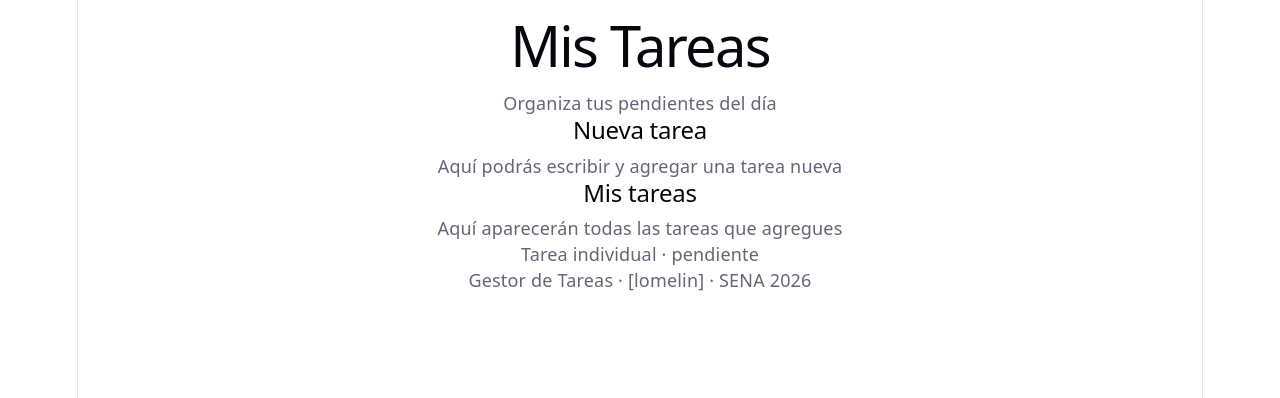
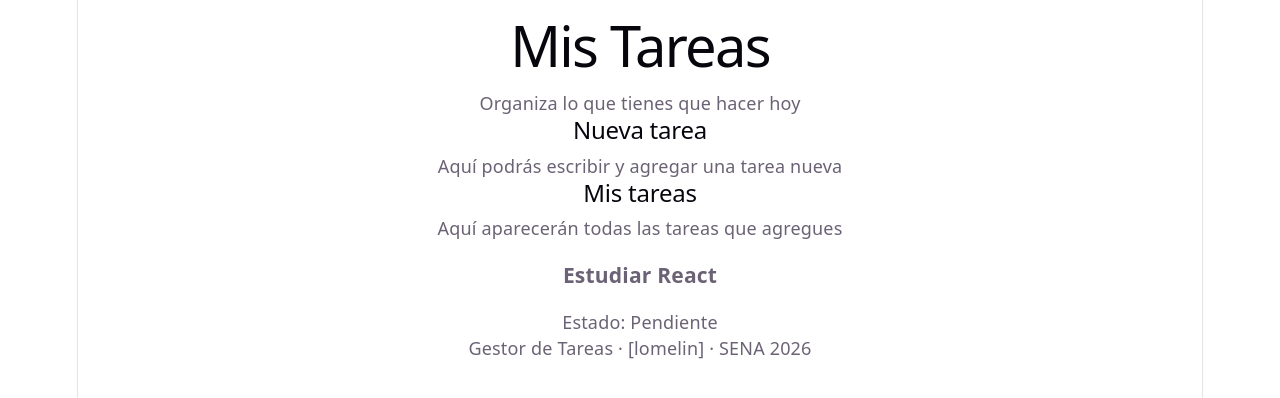
Before and after one commit to andresLc-77/gestor-tareas, a React (Vite) app: page / in a window 1280 px wide. Shown: the top 398 px of the page. Built offline with nearby package versions, Linux system fonts and the light colour scheme.

Commit message:
Pasar titulo al Encabezado y datos al Item con props

```diff
--- a/src/App.jsx
+++ b/src/App.jsx
@@ -6,12 +6,21 @@
 import './App.css'
 
 function App() {
+  const tareaEjemplo = {
+    id: 1,
+    texto: "Estudiar React",
+    completada: false
+  }
+
   return (
     <div className="app">
-      <Encabezado />
+      <Encabezado
+        titulo="Mis Tareas"
+        subtitulo="Organiza lo que tienes que hacer hoy"
+      />
       <Formulario />
       <Lista />
-      <Item />
+      <Item tarea={tareaEjemplo} />
       <PiePagina />
     </div>
   )
--- a/src/componentes/Encabezado.jsx
+++ b/src/componentes/Encabezado.jsx
@@ -1,8 +1,8 @@
-function Encabezado() {
+function Encabezado({ titulo, subtitulo }) {
   return (
     <header>
-      <h1>Mis Tareas</h1>
-      <p>Organiza tus pendientes del día</p>
+      <h1>{titulo}</h1>
+      <p>{subtitulo}</p>
     </header>
   )
 }
--- a/src/componentes/Item.jsx
+++ b/src/componentes/Item.jsx
@@ -1,7 +1,8 @@
-function Item() {
+function Item({ tarea }) {
   return (
-    <article>
-      <p>Tarea individual · pendiente</p>
+    <article className="item">
+      <h3>{tarea.texto}</h3>
+      <p>Estado: {tarea.completada ? 'Completada' : 'Pendiente'}</p>
     </article>
   )
 }
```
